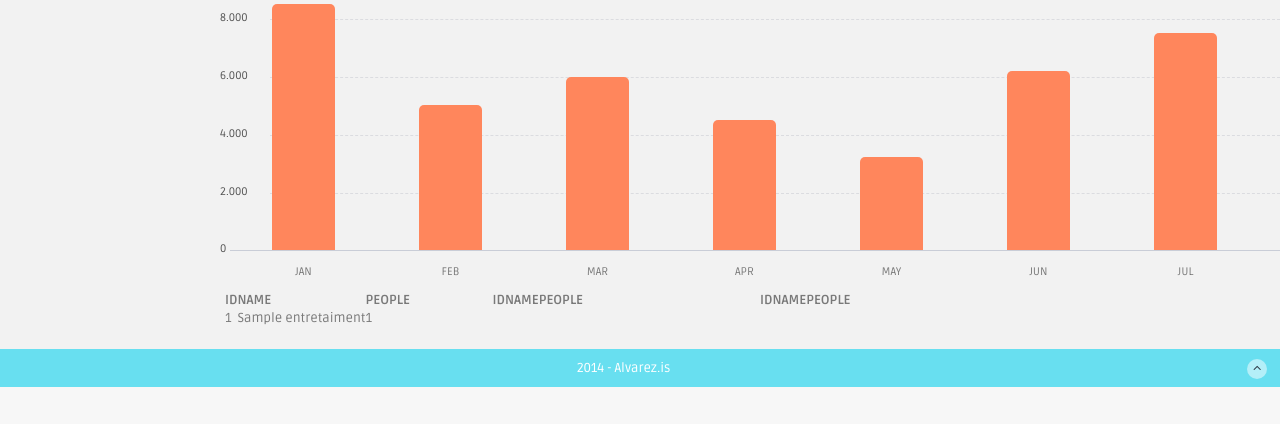
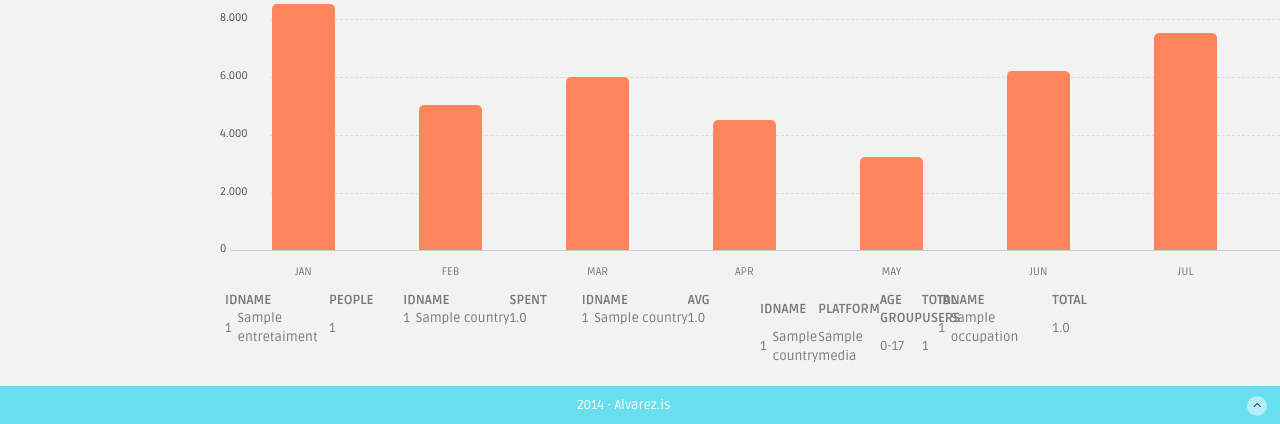
Before and after one commit to javvidar004/DashboardMarketing, a Django app: page / in a window 1280 px wide. Shown: the part 1102-1526 px from the top of the page. Before the commit the page ends 1489 px from the top, so only its background shows below. Run offline with Django 5.2, Linux system fonts and the light colour scheme; tables that the repository leaves empty hold one stand-in row (values such as "Sample post"); lists and menus that the app fills with data are empty; some libraries are stand-ins or nearby versions.

Commit message:
UPDATE index
with data shown in tables gotten from database

```diff
--- a/sm_ads/templates/index.html
+++ b/sm_ads/templates/index.html
@@ -349,7 +349,7 @@
 
 
               <div class="row">
-                <div class="col-lg-3">
+                <div class="col-lg-2">
                     <table>
                         <th>ID</th>
                         <th>NAME</th>
@@ -357,41 +357,72 @@
                         {% for x in prefEntre %}
                           <tr>
                             <td>{{ x.entertainment_id }}</td>
-                            <td> {{ x.name }}</td>
+                            <td> {{ x.entertainment_name }}</td>
                             <td>{{ x.people }}</td>
                           </tr>
                         {% endfor %}
                     </table>
                 </div>
-                <div class="col-lg-3">
+                <div class="col-lg-2">
                     <table>
                         <th>ID</th>
                         <th>NAME</th>
-                        <th>PEOPLE</th>
-                        {% for x in usoRedes %}
+                        <th>SPENT</th>
+                        {% for x in spentEntre %}
                           <tr>
-                            <td>{{ x.entertainment_id }}</td>
-                            <td> {{ x.name }}</td>
-                            <td>{{ x.people }}</td>
+                            <td>{{ x.country_id }}</td>
+                            <td> {{ x.country_name }}</td>
+                            <td>{{ x.total_spent }}</td>
                           </tr>
                         {% endfor %}
                     </table>
                 </div>
-                <div class="col-lg-3">
+                <div class="col-lg-2">
                     <table>
                         <th>ID</th>
                         <th>NAME</th>
-                        <th>PEOPLE</th>
-                        {% for x in usoRedes %}
+                        <th>AVG</th>
+                        {% for x in gainsPais %}
                           <tr>
-                            <td>{{ x.entertainment_id }}</td>
-                            <td> {{ x.name }}</td>
-                            <td>{{ x.people }}</td>
+                            <td>{{ x.country_id }}</td>
+                            <td> {{ x.country_name }}</td>
+                            <td>{{ x.avg_income }}</td>
                           </tr>
                         {% endfor %}
                     </table>
                 </div>
-
+                <div class="col-lg-2">
+                    <table>
+                        <th>ID</th>
+                        <th>NAME</th>
+                        <th>PLATFORM</th>
+                        <th>AGE GROUP</th>
+                        <th>TOTAL USERS</th>
+                        {% for x in edadRsPais %}
+                          <tr>
+                            <td>{{ x.country_id }}</td>
+                            <td> {{ x.country_name }}</td>
+                            <td>{{ x.Platform }}</td>
+                            <td>{{ x.age_group }}</td>
+                            <td>{{ x.total_users }}</td>
+                          </tr>
+                        {% endfor %}
+                    </table>
+                </div>
+                <div class="col-lg-2">
+                    <table>
+                        <th>ID</th>
+                        <th>NAME</th>
+                        <th>TOTAL</th>
+                        {% for x in gastoOcupacion %}
+                          <tr>
+                            <td>{{ x.occupation_id }}</td>
+                            <td> {{ x.occupation_name }}</td>
+                            <td>{{ x.total_spent }}</td>
+                          </tr>
+                        {% endfor %}
+                    </table>
+                </div>
               </div>
 
 
```
